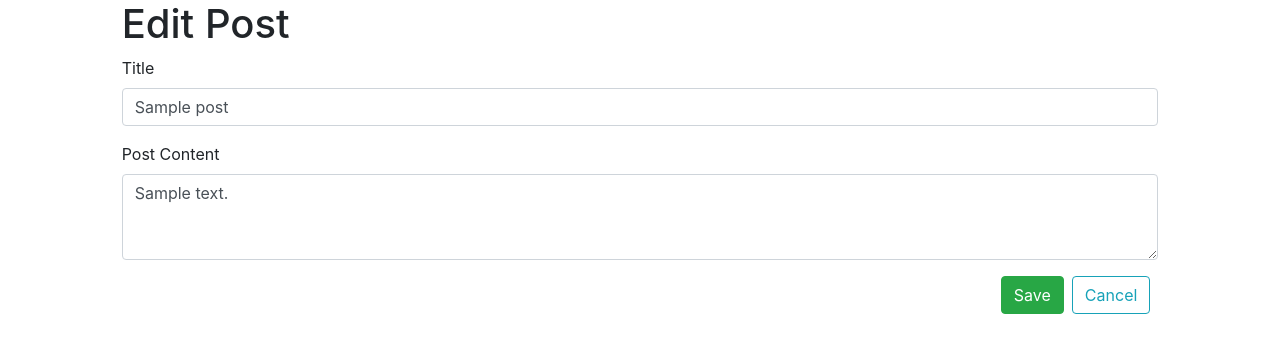
After one commit to ngjamesng/flask-blogly, a Flask app: page /posts/1/edit in a window 1280 px wide. The commit adds this page. Shown: the top 353 px of the page. Run offline with Flask 2, Linux system fonts and the light colour scheme; tables that the repository leaves empty hold one stand-in row (values such as "Sample post"); some libraries are stand-ins or nearby versions.

Commit message:
updated post-html pages and little fixes, added delete/edit route

```diff
--- a/app.py
+++ b/app.py
@@ -85,7 +85,6 @@ def update_user(user_id):
     last_name = request.form["last-name"]
     img_url = request.form['img-url'] or default_img_url
 
-
     # Edit USER
     user = User.query.get(user_id)
     user.first_name = first_name
@@ -123,8 +122,8 @@ def show_create_post_form(user_id):
 @app.route("/users/<int:user_id>/posts/new", methods=['POST'])
 def create_new_post(user_id):
     """" handle post route for new posts """
-    title = request.form['title']
-    content = request.form['content']
+    title = request.form["title"]
+    content = request.form["content"]
 
     post = Post(title=title, content=content, user_id=user_id)
     db.session.add(post)
@@ -136,7 +135,48 @@ def create_new_post(user_id):
 @app.route('/posts/<int:post_id>')
 def show_post(post_id):
     """ show post page"""
+
+    print("POST ID>>>>>>>>>>>", post_id)
     post = Post.query.get_or_404(post_id)
+    print("POSTTTTTTT >>>>", post)
     user = post.user
 
     return render_template("post-page.html", post=post, user=user)
+
+
+@app.route('/posts/<int:post_id>/edit')
+def show_edit_post_form(post_id):
+    """ show post edit form"""
+
+    post = Post.query.get_or_404(post_id)
+
+    return render_template("edit-post.html", post=post)
+
+
+@app.route('/posts/<int:post_id>/edit', methods=['POST'])
+def update_post(post_id):
+    """ handle edit post form """
+
+    post = Post.query.get_or_404(post_id)
+    post.title = request.form['title']
+    post.content = request.form['content']
+
+    # Do we need this?
+    # post.title = title
+    # post.content = content
+
+    db.session.commit()
+
+    return redirect(f'/posts/{post_id}')
+
+
+@app.route('/posts/<int:post_id>/delete', methods=['POST'])
+def delete_post(post_id):
+    """ handle delete post request """
+
+    post = Post.query.get_or_404(post_id)
+    user = post.user
+    db.session.delete(post)
+    db.session.commit()
+
+    return redirect(f'/users/{user.id}')
--- a/templates/base.html
+++ b/templates/base.html
@@ -1,13 +1,19 @@
 <!DOCTYPE html>
 <html lang="en">
+
 <head>
   <meta charset="UTF-8">
   <meta name="viewport" content="width=device-width, initial-scale=1.0">
   <meta http-equiv="X-UA-Compatible" content="ie=edge">
   <title>{% block title %}TITLE GOES HERE{% endblock %}</title>
-  <link rel="stylesheet" href="https://stackpath.bootstrapcdn.com/bootstrap/4.4.1/css/bootstrap.min.css" integrity="sha384-Vkoo8x4CGsO3+Hhxv8T/Q5PaXtkKtu6ug5TOeNV6gBiFeWPGFN9MuhOf23Q9Ifjh" crossorigin="anonymous">
+  <link rel="stylesheet" href="https://stackpath.bootstrapcdn.com/bootstrap/4.4.1/css/bootstrap.min.css"
+    integrity="sha384-Vkoo8x4CGsO3+Hhxv8T/Q5PaXtkKtu6ug5TOeNV6gBiFeWPGFN9MuhOf23Q9Ifjh" crossorigin="anonymous">
 </head>
+
 <body>
-  {% block content %}CONTENT GOES HERE {% endblock %}
+  <div class="container col-10">
+    {% block content %}CONTENT GOES HERE {% endblock %}
+  </div>
 </body>
+
 </html>
--- /dev/null
+++ b/templates/edit-post.html
@@ -0,0 +1,22 @@
+{% extends 'base.html' %}
+
+{% block title %} Edit Post Form {% endblock %}
+
+{% block content %}
+
+    <h1>Edit Post</h1>
+    <form action="/posts/{{post.id}}/edit" method="POST">
+        <div class="form-group">
+            <label for="post-title">Title</label>
+            <input required type="text" class="form-control" value="{{post.title}}" id="post-title"
+                name="title">
+        </div>
+        <div class="form-group">
+            <label for="post-content">Post Content</label>
+            <textarea required type="text" class="form-control" rows='3' id="post-content" name="content">{{post.content}}</textarea>
+        </div>
+        <a href="/posts/{{post.id}}" class="btn btn-outline-info float-right mx-2">Cancel</a>
+        <button type="submit" class="btn btn-success float-right">Save</button>
+    </form>
+
+{% endblock %}
--- a/templates/edit-user.html
+++ b/templates/edit-user.html
@@ -3,7 +3,6 @@
 {% block title %} Edit User Form {% endblock %}
 
 {% block content %}
-<div class="container col-6">
     <h1>Edit a user</h1>
     <form action="/users/{{user.id}}/edit" method="POST">
         <div class="form-group">
@@ -22,6 +21,5 @@
         <a href="/users/{{user.id}}" class="btn btn-outline-info float-right mx-2">Cancel</a>
         <button type="submit" class="btn btn-success float-right">Save</button>
     </form>
-</div>
 
 {% endblock %}
--- a/templates/index.html
+++ b/templates/index.html
@@ -3,7 +3,7 @@
 {% block title %} Users Home {% endblock %}
 
 {% block content %}
-<div class="container">
+
     <h1>Users</h1>
     <div class="list-group container">
         {% for user in users %}
@@ -14,6 +14,5 @@
     </div>
 
 <a class="btn btn-secondary mt-2" href="/users/new" role="button">Add User</a>
-</div>
 
 {% endblock %}
--- a/templates/new-user-form.html
+++ b/templates/new-user-form.html
@@ -3,7 +3,6 @@
 {% block title %} New User Form {% endblock %}
 
 {% block content %}
-<div class="container col-6">
     <h1>Create a user</h1>
     <form action="/users/new" method="POST">
         <div class="form-group">
@@ -23,6 +22,5 @@
         </div>
         <button type="submit" class="btn btn-success float-right">Add</button>
     </form>
-</div>
 
 {% endblock %}
--- a/templates/user-page.html
+++ b/templates/user-page.html
@@ -3,7 +3,6 @@
 {% block title %} User Page {% endblock %}
 
 {% block content %}
-
     <div class="media m-2">
         <img src="{{ user.img_url }}" width="150px" height="150px" class="mr-3 my-2" alt="User Photo">
         <div class="media-body">
@@ -16,11 +15,11 @@
         </div>
     </div>
 
-</section class="mt-2">
+    </section class="m-2">
     <h3>Posts</h3>
     <ul>
         {% for post in posts %}
-        <li> {{ post.title }}</li>
+        <li> <a href="/posts/{{post.id}}">{{ post.title }}</a></li>
         {% endfor %}
     </ul>
     <a href="/users/{{ user.id }}/posts/new" class="btn btn-primary">Add Post</a>
```
Also changed, not shown: models.py (+6 -3 lines), templates/new-post-form.html (+21 -0 lines), templates/post-page.html (+16 -0 lines). Lines whose indentation alone changed are shown as unchanged.
